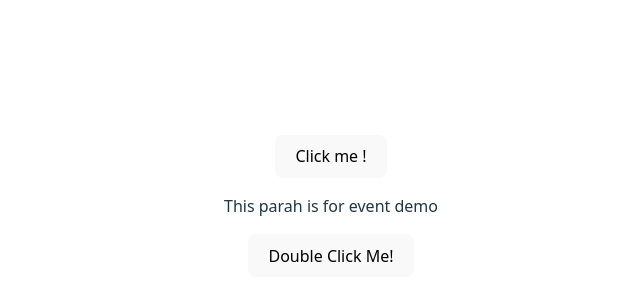
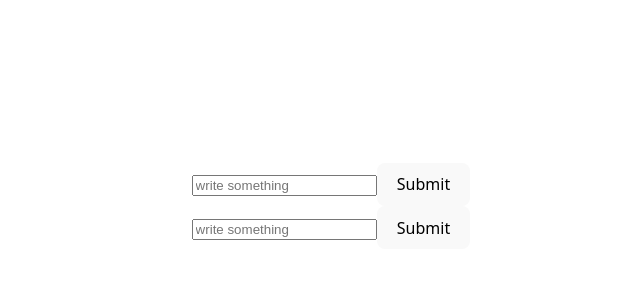
Before and after one commit to skharichandan/REACT-BASIC-, a React (Vite) app in the folder basic-react-app/: page / in a window 1280 px wide. Shown: the part 194-494 px from the top of the page, without its empty margins (309-949 px from the left). Built offline with nearby package versions, Linux system fonts and the light colour scheme.

Commit message:
Event Object

```diff
--- a/basic-react-app/src/App.jsx
+++ b/basic-react-app/src/App.jsx
@@ -1,10 +1,11 @@
 import './App.css';
 import Button from './Button.jsx';
+import Form from './Form.jsx';
 
 function App() {
   return (
     <>
-    <Button/>
+    <Form/>
     </>
   );
 }
--- /dev/null
+++ b/basic-react-app/src/Form.jsx
@@ -0,0 +1,21 @@
+function handleFormSubmit(event){
+    event.preventDefault();
+    console.log("form was submitted");
+}
+
+export default function Form(){
+    return (
+        <>
+            <form action="">
+            <input type="text" placeholder="write something"/>
+            <button onClick={handleFormSubmit}>Submit</button>
+        </form>
+
+         <form onSubmit={handleFormSubmit}>
+            <input type="text" placeholder="write something"/>
+            <button>Submit</button>
+        </form>
+        </>
+
+    )
+}
```
